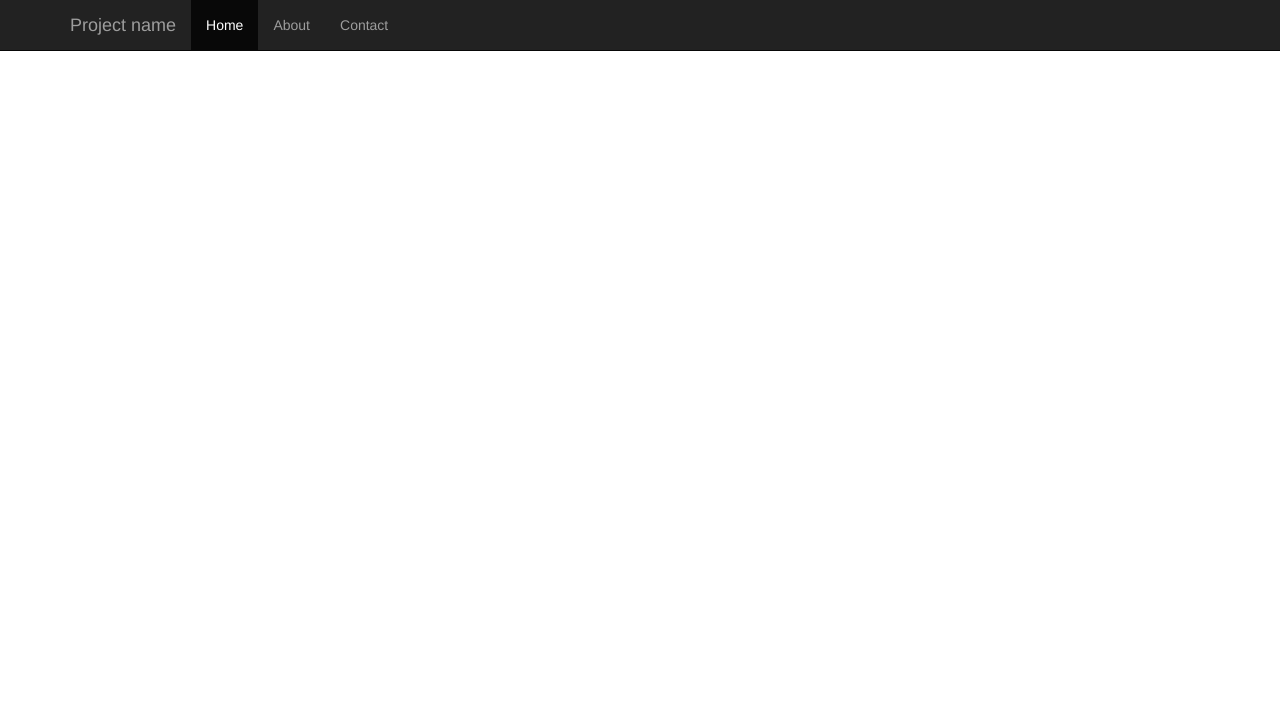
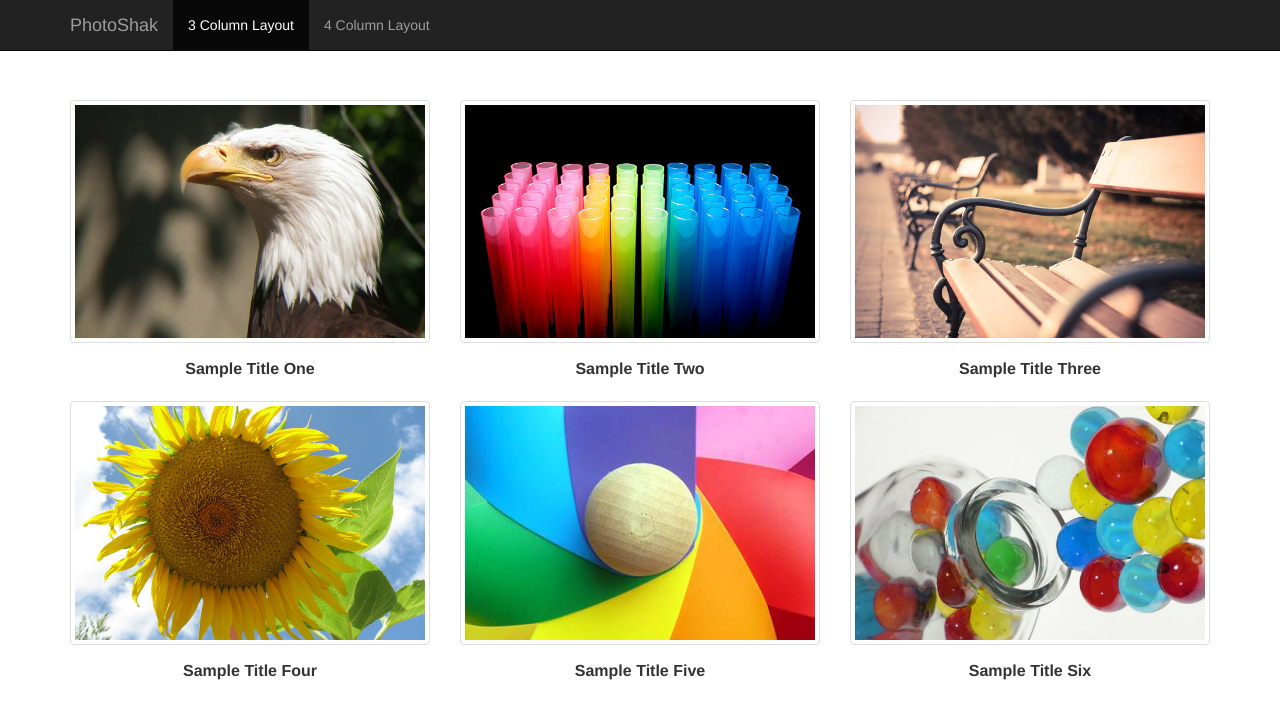
Before and after one commit to mikeover/bootstrap-photo-gallery, a plain HTML site: page index.html in a window 1280 px wide. Drawn offline with nearby package versions, Linux system fonts and the light colour scheme.

Commit message:
Add images and grid on initial page in 3 column layout

```diff
--- a/css/style.css
+++ b/css/style.css
@@ -1,3 +1,16 @@
 body {
   padding-top: 50px;
 }
+
+section {
+    margin: 20px 0 20px 0;
+    padding: 30px 0 30px 0;
+}
+
+.title {
+    text-align: center;
+    font-size: 16px;
+    margin-top: 15px;
+    margin-bottom: 20px;
+    font-weight: bold;
+}
--- a/index.html
+++ b/index.html
@@ -6,7 +6,7 @@
     <meta name="viewport" content="width=device-width, initial-scale=1">
     <!-- The above 3 meta tags *must* come first in the head; any other head content must come *after* these tags -->
 
-    <title>Starter Template for Bootstrap</title>
+    <title>PhotoShak</title>
 
     <!-- Bootstrap core CSS -->
     <link href="css/bootstrap.min.css" rel="stylesheet">
@@ -27,20 +27,49 @@
             <span class="icon-bar"></span>
             <span class="icon-bar"></span>
           </button>
-          <a class="navbar-brand" href="#">Project name</a>
+          <a class="navbar-brand" href="#">PhotoShak</a>
         </div>
         <div id="navbar" class="collapse navbar-collapse">
           <ul class="nav navbar-nav">
-            <li class="active"><a href="#">Home</a></li>
-            <li><a href="#about">About</a></li>
-            <li><a href="#contact">Contact</a></li>
+            <li class="active"><a href="index.html">3 Column Layout</a></li>
+            <li><a href="index2.html">4 Column Layout</a></li>
           </ul>
         </div><!--/.nav-collapse -->
       </div>
     </nav>
 
     <section>
+      <div class="container">
+	<div class="row">
+	  <div class="col-md-4">
+	    <a href="#"><img src="img/sample1.jpg" class="img-thumbnail"/></a>
+	    <div class="title">Sample Title One</div>
+	  </div> <!-- col-md-4 -->
+	  <div class="col-md-4">
+	    <a href="#"><img src="img/sample2.jpg" class="img-thumbnail"/></a>
+	    <div class="title">Sample Title Two</div>
+	  </div> <!-- col-md-4 -->
+	  <div class="col-md-4">
+	    <a href="#"><img src="img/sample3.jpg" class="img-thumbnail"/></a>
+	    <div class="title">Sample Title Three</div>
+	  </div> <!-- col-md-4 -->
+	</div> <!-- row -->
 
+	<div class="row">
+	  <div class="col-md-4">
+	    <a href="#"><img src="img/sample4.jpg" class="img-thumbnail"/></a>
+	    <div class="title">Sample Title Four</div>
+	  </div> <!-- col-md-4 -->
+	  <div class="col-md-4">
+	    <a href="#"><img src="img/sample5.jpg" class="img-thumbnail"/></a>
+	    <div class="title">Sample Title Five</div>
+	  </div> <!-- col-md-4 -->
+	  <div class="col-md-4">
+	    <a href="#"><img src="img/sample6.jpg" class="img-thumbnail"/></a>
+	    <div class="title">Sample Title Six</div>
+	  </div> <!-- col-md-4 -->
+	</div> <!-- row -->
+      </div> <!-- container -->
     </section>
 
 
```
Also changed, not shown: img/close.png (added), img/loading.gif (added), img/next.png (added), img/prev.png (added), img/sample1.jpg (added), img/sample2.jpg (added), img/sample3.jpg (added), img/sample4.jpg (added), img/sample5.jpg (added), img/sample6.jpg (added), 1 other file.
